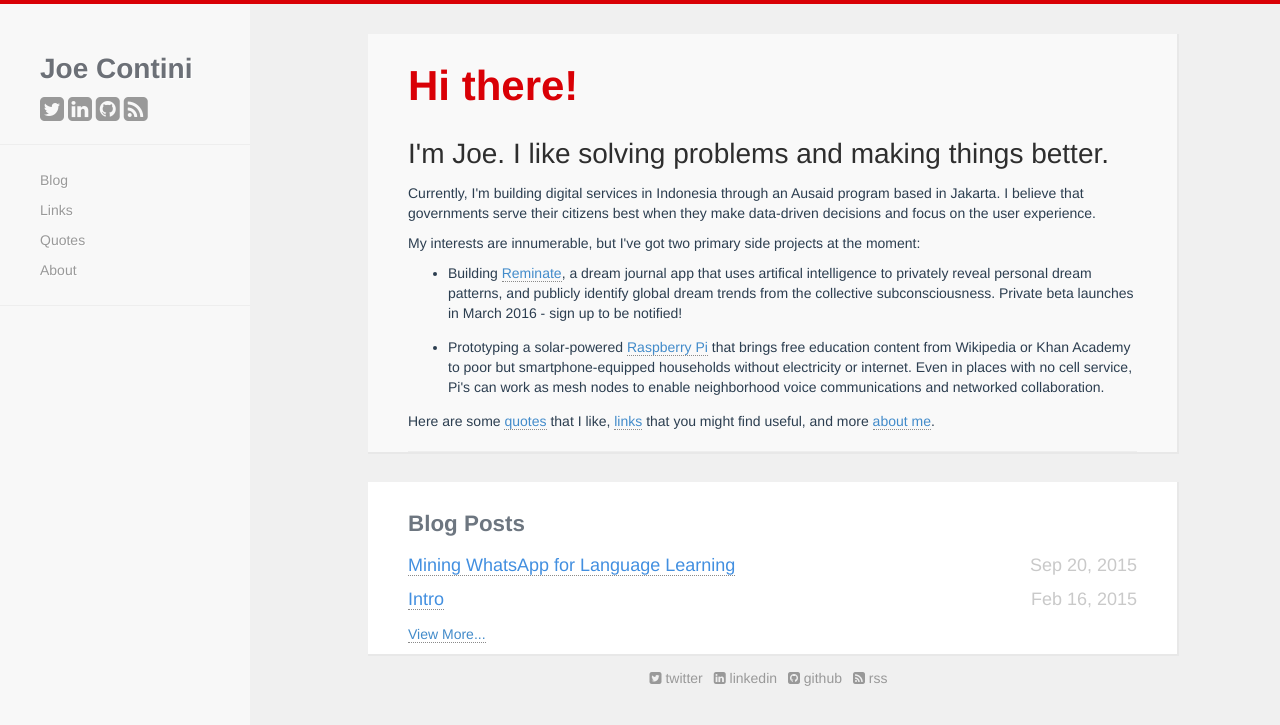
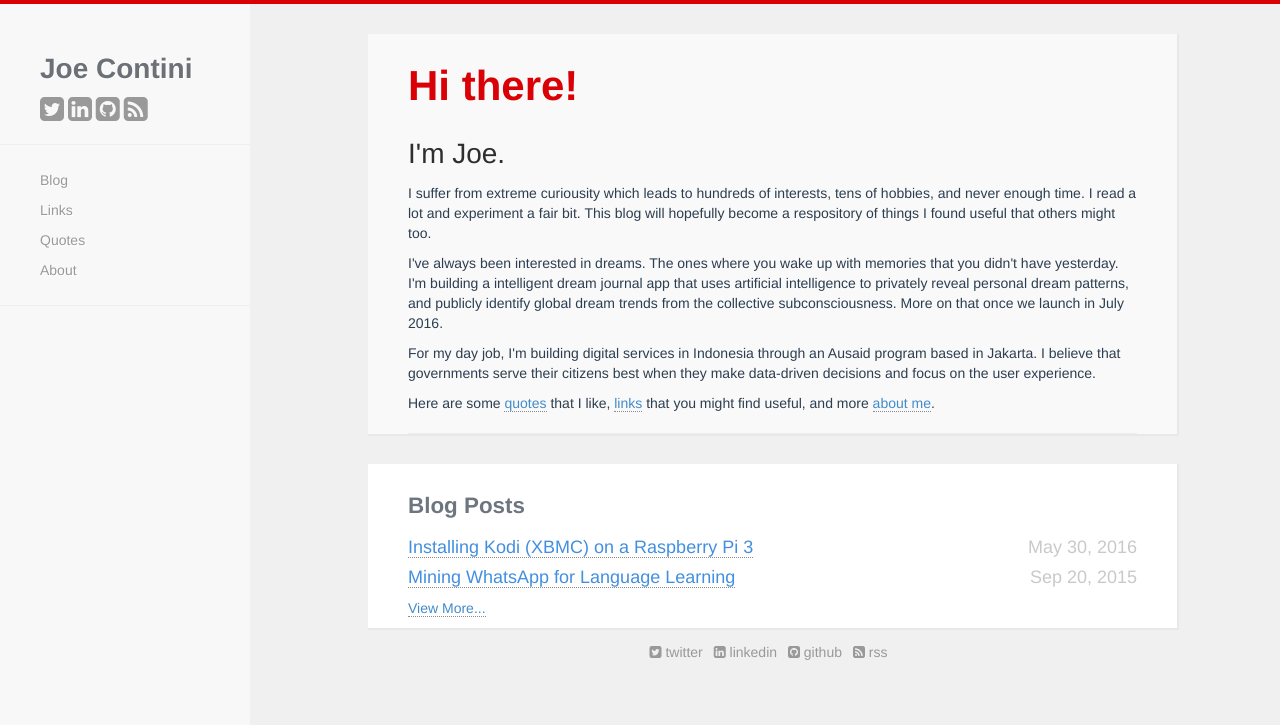
Before and after one commit to jcontini/old-jekyll-site, a Jekyll site: the page built from index.html, in a window 1280 px wide. Shown: the top 725 px of the page. Built offline with Jekyll 4.4.1, drawn with Linux system fonts in a browser that asks for light colours; nearby versions of some CDN libraries; comment, search, counter and statistics services are not loaded.

Commit message:
Raspberry Pi 3 Blog post

```diff
--- a/about.html
+++ b/about.html
@@ -24,11 +24,11 @@ published: true
         <p>
         In April 2015, I moved to Jakarta to work as the ICT lead for an <a href="http://www.abtjta.com.au/practice-areas/international-development/kompak/">Australian aid program</a> that focuses on improving service delivery and economic opportunities for Indonesians.</p>
 
-        <p>Before that, I lived in Boston and DC doing technology consulting for US government health agencies (HHS) and USAID programs. Through the latter, I had the opportunity to work with health ministries in Africa and the Caribbean, and gained an appreciation for <a href="http://tech.abtassociates.com/engagements/">building ICT solutions</a> in low-connectivity settings.</p>
+        <p>Before that, I lived in Boston and DC doing technology consulting for US government health agencies (HHS) and USAID programs. Through the latter, I had the opportunity to work with health ministries in Africa and the Caribbean, and gained an appreciation for <a href="http://tech.abtassociates.com/engagements/">building ICT solutions</a> in low-resource settings.</p>
 
-        <p>I'm a big fan of the <a href="http://digitalprinciples.org/">Principles for Digital Development</a>, and think that the ICT4D scene can learn a lot from digital service agencies like those in the <a href="https://playbook.cio.gov/#plays_index_anchor">US</a>, <a href="https://www.gov.uk/service-manual/digital-by-default">UK</a>, and <a href="https://www.dto.gov.au/">Australia</a>.</p>
+        <p>I'm a big fan of the <a href="http://digitalprinciples.org/">Principles for Digital Development</a>, and believe that the international development community can learn a lot from digital service agencies like those in the <a href="https://playbook.cio.gov/#plays_index_anchor">US</a>, <a href="https://www.gov.uk/service-manual/digital-by-default">UK</a>, and <a href="https://www.dto.gov.au/">Australia</a>.</p>
 
-        <p>My free time is filled with reading, exploring Asia, nerding out, and hanging out with good people. My current interests are renewable energy, behavioral psychology, sustainable social enterprises, online education, web development, data vizualization, and geneology.</p>
+        <p>My free time is filled with reading, exploring Asia, nerding out, and hanging out with good people. My current interests are renewable energy, behavioral psychology, web development, data science, and geneology.</p>
 
         <p>Referring to myself in the third person isn't my thing, but some people ask for it, so here's your copy &amp; paste bit if you're looking for it:</p>
           <blockquote>
--- a/css/hc.css
+++ b/css/hc.css
@@ -41,10 +41,6 @@ p, li
 {
   font-family:"Helvetica Neue", helvetica, "Open Sans", sans-serif;
   font-weight:200
-}
-
-.container li {
-  margin-bottom: 1em;
 }
 
 #wrapper
--- a/index.html
+++ b/index.html
@@ -4,16 +4,11 @@ title: Home
 
 <div id="welcome-greeting" class="page">
   <h1>Hi there!</h1>
-  <h2>I'm Joe. I like solving problems and making things better.</h2>
+  <h2>I'm Joe.</h2>
+  <p>I suffer from extreme curiousity which leads to hundreds of interests, tens of hobbies, and never enough time. I read a lot and experiment a fair bit. This blog will hopefully become a respository of things I found useful that others might too.
+  <p>I've always been interested in dreams. The ones where you wake up with memories that you didn't have yesterday. I'm building a intelligent dream journal app that uses artificial intelligence to privately reveal personal dream patterns, and publicly identify global dream trends from the collective subconsciousness. More on that once we launch in July 2016.</p>
+  <p>For my day job, I'm building digital services in Indonesia through an Ausaid program based in Jakarta. I believe that governments serve their citizens best when they make data-driven decisions and focus on the user experience.</p>
   <p>
-    Currently, I'm building digital services in Indonesia through an Ausaid program based in Jakarta. I believe that governments serve their citizens best when they make data-driven decisions and focus on the user experience.
-  </p>
-  <p>My interests are innumerable, but I've got two primary side projects at the moment:
-    <ul>
-      <li>Building <a href="http://reminate.com/">Reminate</a>, a dream journal app that uses artifical intelligence to privately reveal personal dream patterns, and publicly identify global dream trends from the collective subconsciousness. Private beta launches in March 2016 - sign up to be notified!</li>
-      <li>Prototyping a solar-powered <a href="https://www.raspberrypi.org/">Raspberry Pi</a> that brings free education content from Wikipedia or Khan Academy to poor but smartphone-equipped households without electricity or internet. Even in places with no cell service, Pi's can work as mesh nodes to enable neighborhood voice communications and networked collaboration.</li>
-    </ul>
-  </p>
     Here are some <a href="quotes.html">quotes</a> that I like, <a href="links.html">links</a> that you might find useful, and more <a href="/about.html">about me</a>.
   </p>
   <hr />
```
Also changed, not shown: _posts/2015-02-16-Intro-Joe-Contini.md (deleted, +0 -14 lines), _posts/2016-05-30-Kodi-Raspberry-Pi-3.md (added, +50 -0 lines).
